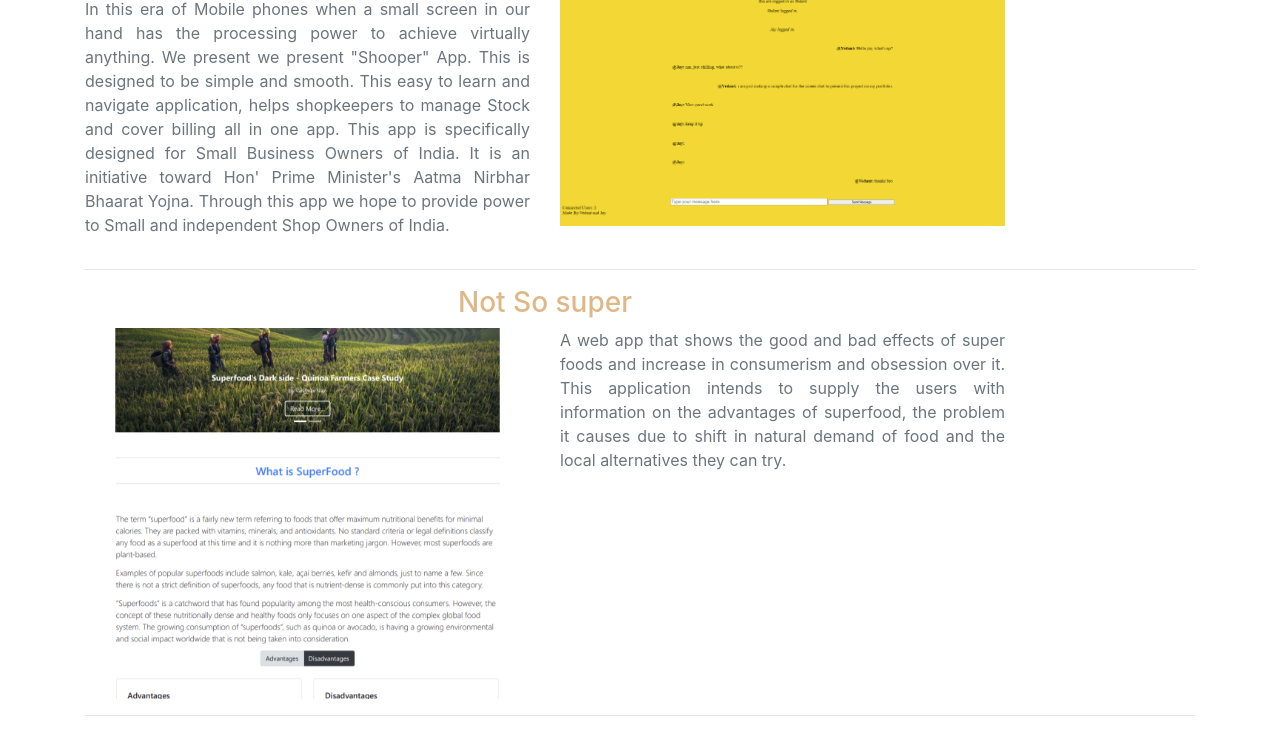
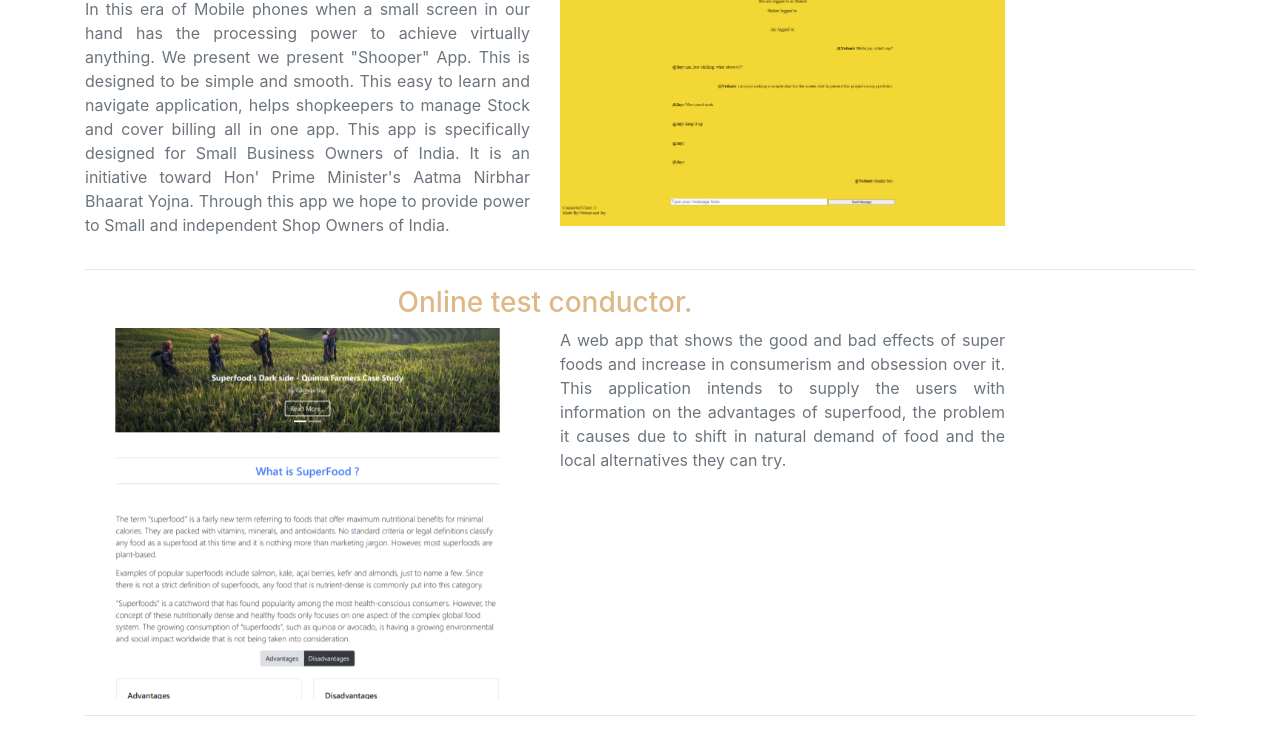
Before and after one commit to singhvedant/Portfolio, a website: page public/projects.html in a window 1280 px wide. Shown: the part 925-1661 px from the top of the page. Drawn offline with nearby package versions, Linux system fonts and the light colour scheme.

Commit message:
project name update

```diff
--- a/public/projects.html
+++ b/public/projects.html
@@ -107,7 +107,7 @@
                     <hr>
                     <div class="row" id="walnut">
                         <div class="col-lg-10 text-center">
-                            <h3 class="h3" style="color:burlywood;">Not So super</h3>
+                            <h3 class="h3" style="color:burlywood;">Online test conductor.</h3>
                         </div>
                     </div>
                     <div class="row">
```
